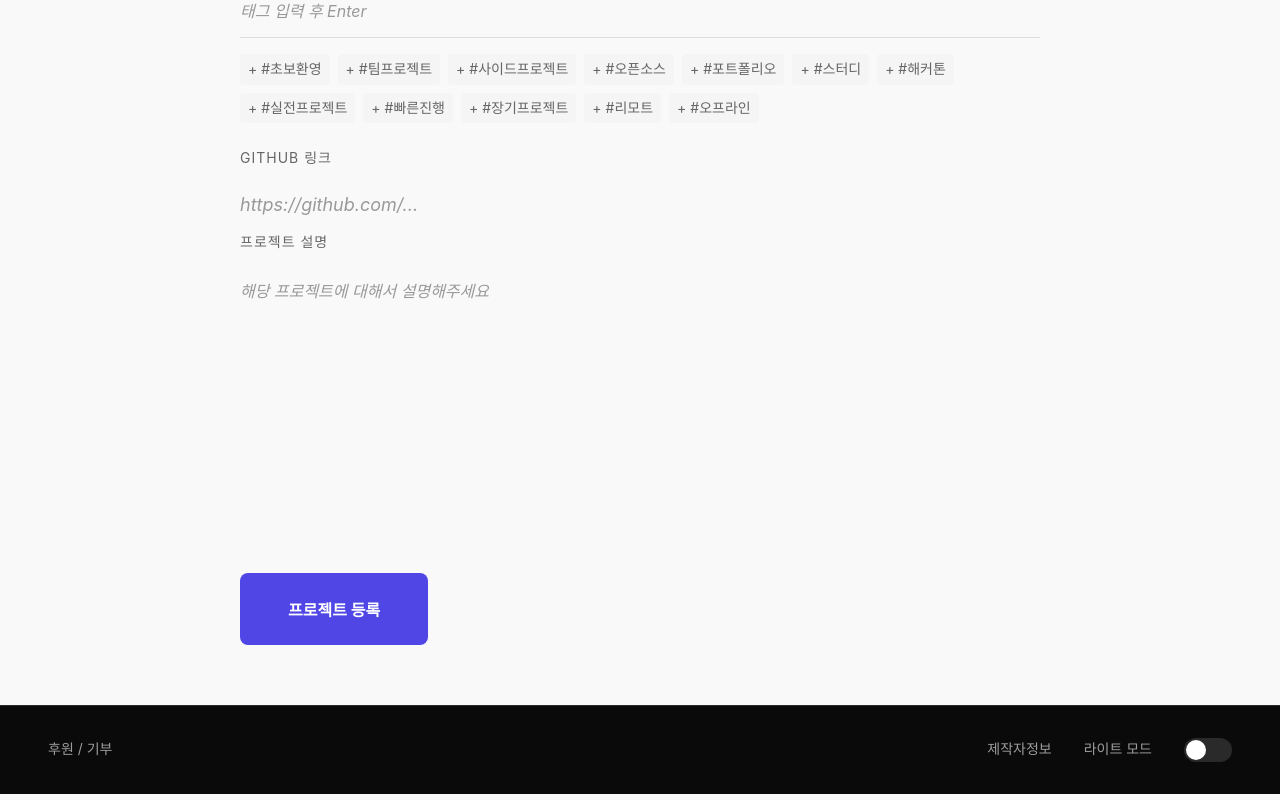
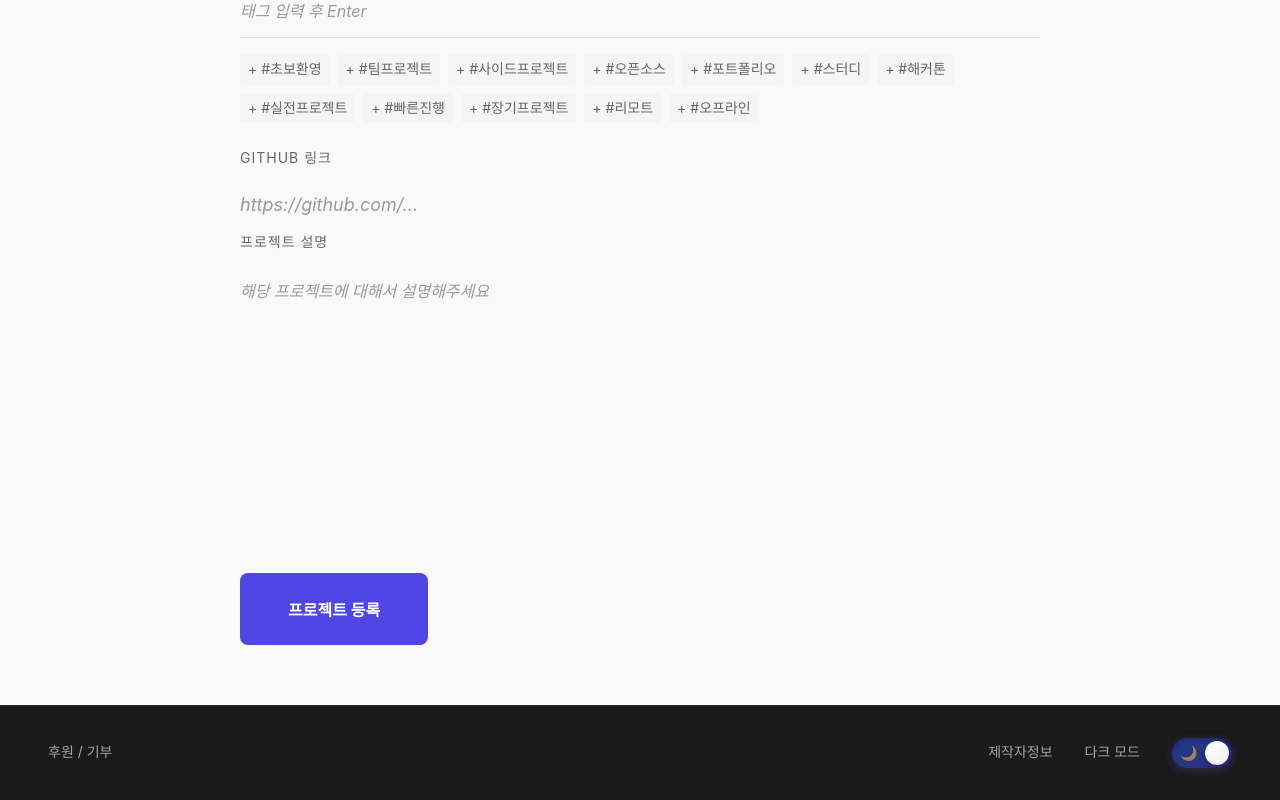
Before and after one commit to P-U-P-Project-Union-Platform/PUP---FrontEnd, a React (Vite) app: page /projects/register in a window 1280 px wide. Shown: the part 889-1689 px from the top of the page. Built offline with nearby package versions, Linux system fonts and the light colour scheme.

Commit message:
feat: 다크 / 라이트 모드 토글 버튼 디자인 변경 + 디폴트를 다크모드로 변경

```diff
--- a/src/contexts/AppContext.tsx
+++ b/src/contexts/AppContext.tsx
@@ -130,7 +130,7 @@ export function AppProvider({ children }: { children: ReactNode }) {
   const [recruits, setRecruits] = useState<RecruitPost[]>(initialRecruits);
   const [communityPosts, setCommunityPosts] = useState<CommunityPost[]>(initialCommunityPosts);
   const [userProfile, setUserProfile] = useState<UserProfile>(initialProfile);
-  const [isDarkMode, setIsDarkMode] = useState<boolean>(false);
+  const [isDarkMode, setIsDarkMode] = useState<boolean>(true);
 
   const addRecruit = (recruit: Omit<RecruitPost, 'id'>) => {
     const newRecruit: RecruitPost = {
--- a/src/styles/components/footerStyles.ts
+++ b/src/styles/components/footerStyles.ts
@@ -52,23 +52,53 @@ export const ModeText = styled.p`
 `;
 
 export const Toggle = styled.div<ToggleProps>`
-  width: 48px;
-  height: 24px;
-  background: ${({ active }) => (active ? '#4a4a4a' : theme.colors.borderDark)};
+  width: 60px;
+  height: 30px;
+  background: ${({ active }) =>
+    active
+      ? 'linear-gradient(135deg, #1e3a8a 0%, #312e81 100%)'
+      : 'linear-gradient(135deg, #fbbf24 0%, #f59e0b 100%)'
+  };
   border-radius: ${theme.borderRadius.full};
   position: relative;
   cursor: pointer;
-  transition: background ${theme.transitions.base};
+  transition: all ${theme.transitions.slow};
+  box-shadow: inset 0 2px 4px rgba(0, 0, 0, 0.2),
+              0 2px 8px ${({ active }) =>
+                active ? 'rgba(99, 102, 241, 0.3)' : 'rgba(251, 191, 36, 0.3)'
+              };
+
+  &:hover {
+    transform: scale(1.05);
+    box-shadow: inset 0 2px 4px rgba(0, 0, 0, 0.2),
+                0 4px 12px ${({ active }) =>
+                  active ? 'rgba(99, 102, 241, 0.5)' : 'rgba(251, 191, 36, 0.5)'
+                };
+  }
+
+  &::before {
+    content: '${({ active }) => (active ? '🌙' : '☀️')}';
+    position: absolute;
+    font-size: 14px;
+    top: 50%;
+    transform: translateY(-50%);
+    left: ${({ active }) => (active ? '8px' : 'auto')};
+    right: ${({ active }) => (active ? 'auto' : '8px')};
+    transition: all ${theme.transitions.slow};
+    opacity: 0.9;
+  }
 
   &::after {
     content: '';
     position: absolute;
-    width: 20px;
-    height: 20px;
-    background: ${theme.colors.bgWhite};
+    width: 24px;
+    height: 24px;
+    background: linear-gradient(145deg, #ffffff, #f0f0f0);
     border-radius: 50%;
-    top: 2px;
-    left: ${({ active }) => (active ? '26px' : '2px')};
-    transition: left ${theme.transitions.base};
+    top: 3px;
+    left: ${({ active }) => (active ? '33px' : '3px')};
+    transition: all ${theme.transitions.slow};
+    box-shadow: 0 2px 6px rgba(0, 0, 0, 0.3),
+                inset 0 -1px 2px rgba(0, 0, 0, 0.1);
   }
 `;
```
